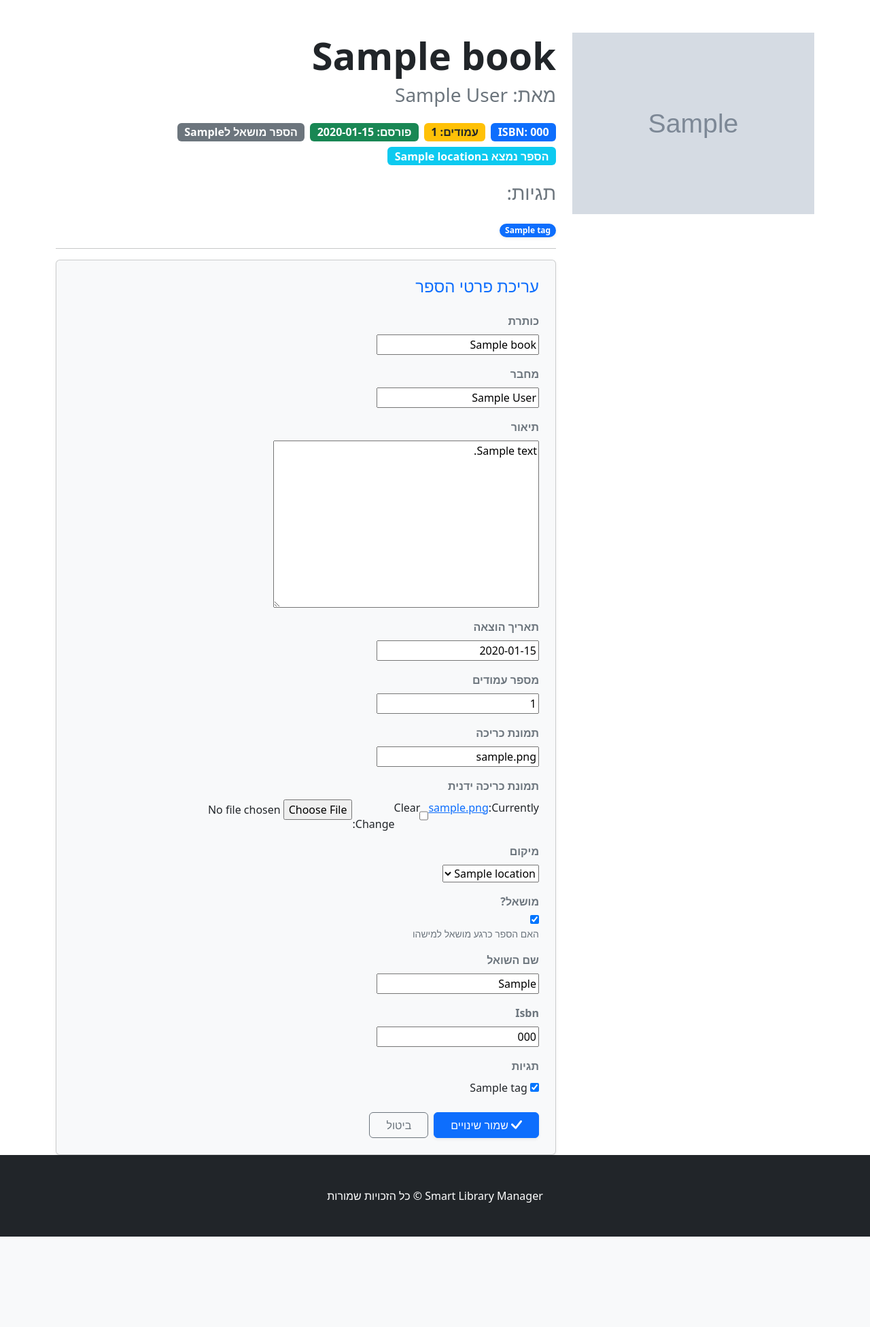
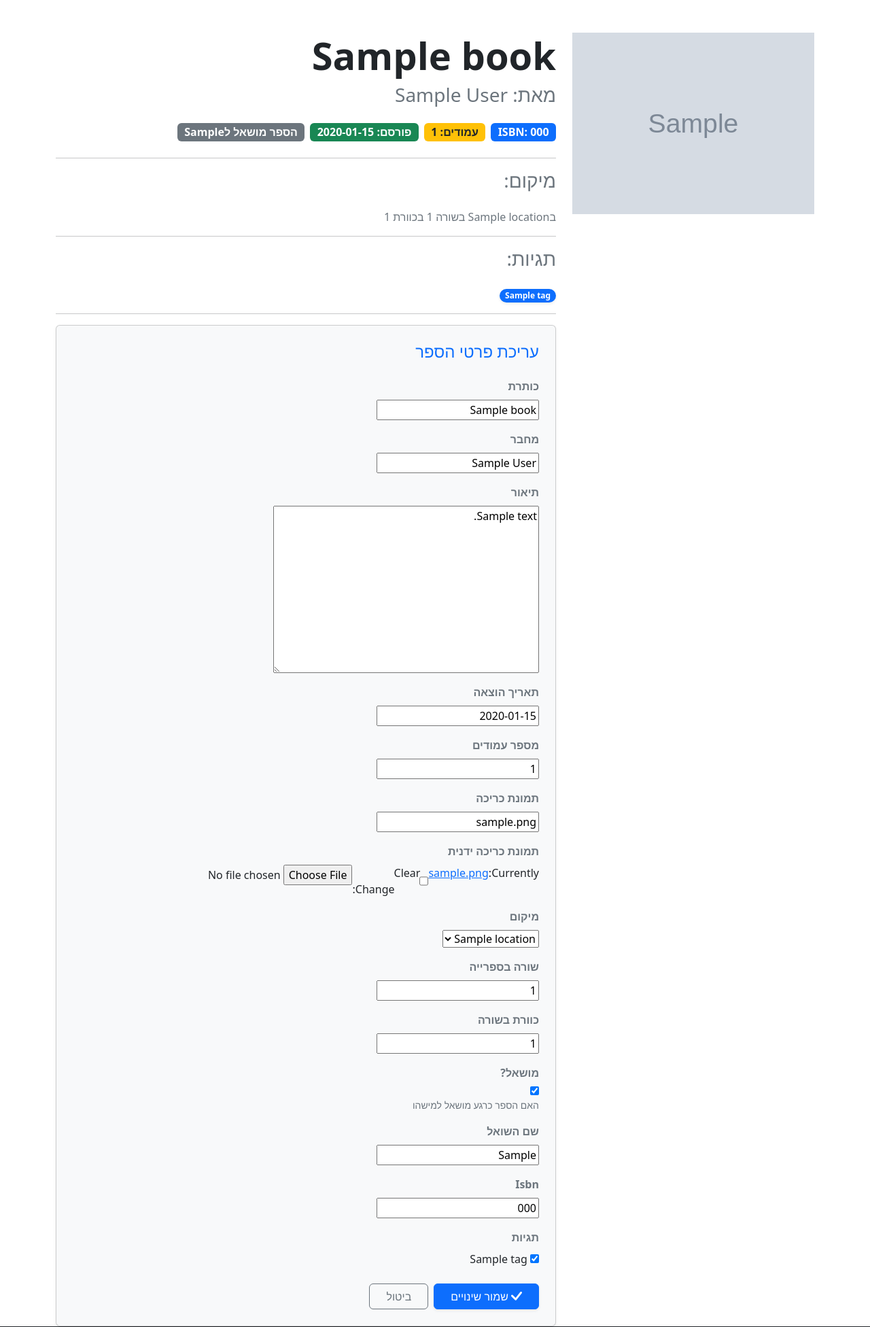
Before and after one commit to YoniPel/SmartLibraryManager, a Django app: page /book/1/edit in a window 1280 px wide. Shown: the part 56-2008 px from the top of the page at 68% size. Before the commit the page ends 1875 px from the top, so only its background shows below. Run offline with Django 5.2, Linux system fonts and the light colour scheme; tables that the repository leaves empty hold one stand-in row (values such as "Sample post"); grey boxes marked "Sample" are stand-in pictures; some libraries are stand-ins or nearby versions.

Commit message:
add precise location option in the library

```diff
--- a/catalog/models.py
+++ b/catalog/models.py
@@ -40,6 +40,8 @@ class Book(models.Model):
     )
 
     location = models.ForeignKey(Location, blank=True, null=True, on_delete=models.SET_NULL, verbose_name="מיקום")
+    line_in_library = models.IntegerField(blank=True, null=True, verbose_name="שורה בספרייה")
+    shelf_in_line = models.IntegerField(blank=True, null=True, verbose_name="כוורת בשורה")
 
     is_loaned = models.BooleanField(default=False, help_text='האם הספר כרגע מושאל למישהו', verbose_name='מושאל?')
     person_loaned_to = models.CharField(null=True, blank=True, verbose_name='שם השואל')
@@ -72,6 +74,8 @@ class Book(models.Model):
         if self.person_loaned_to:
             self.is_loaned = True
             self.location = None
+            self.line_in_library = None
+            self.shelf_in_line = None
 
         else:
             self.is_loaned = False
@@ -82,6 +86,7 @@ class Book(models.Model):
 
         if not self.author:
             self.author = "סופר לא ידוע"
+
 
         super().save(*args, **kwargs)
 
@@ -94,3 +99,16 @@ class Book(models.Model):
             return self.cover_image
 
         return "/static/catalog/assets/placeholder.jpg"
+
+
+    @property
+    def get_location_in_string_format(self):
+        if not self.location:
+            return "לא ידוע"
+
+        line = [f"ב{self.location}"]
+
+        if self.line_in_library:
+            line.append(f"בשורה {self.line_in_library} בכוורת {self.shelf_in_line}")
+
+        return " ".join(line)
--- a/catalog/templates/catalog/book_page_index.html
+++ b/catalog/templates/catalog/book_page_index.html
@@ -22,10 +22,16 @@
                     <span class="badge bg-secondary fs-6">הספר מושאל ל{{book.person_loaned_to}}</span>
                 {% endif %}
 
-                {% if book.location %}
-                    <span class="badge bg-info fs-6">הספר נמצא ב{{book.location}}</span>
-                {% endif %}
             </div>
+
+            <hr>
+
+            <div>
+                <h3 class="text-muted mb-4">מיקום:</h3>
+                <span class="text-muted">{{book.get_location_in_string_format}}</span>
+            </div>
+
+            <hr>
 
             <div>
                 <h3 class="text-muted mb-4">תגיות:</h3>
@@ -45,6 +51,7 @@
 
             </div>
 
+
             <hr>
             {% block book_content %} {% endblock book_content %}
         </div>
```
Also changed, not shown: catalog/templates/catalog/home.html (+10 -1 lines), catalog/migrations/0012_book_line_in_library_book_shelf_in_line.py (added).
